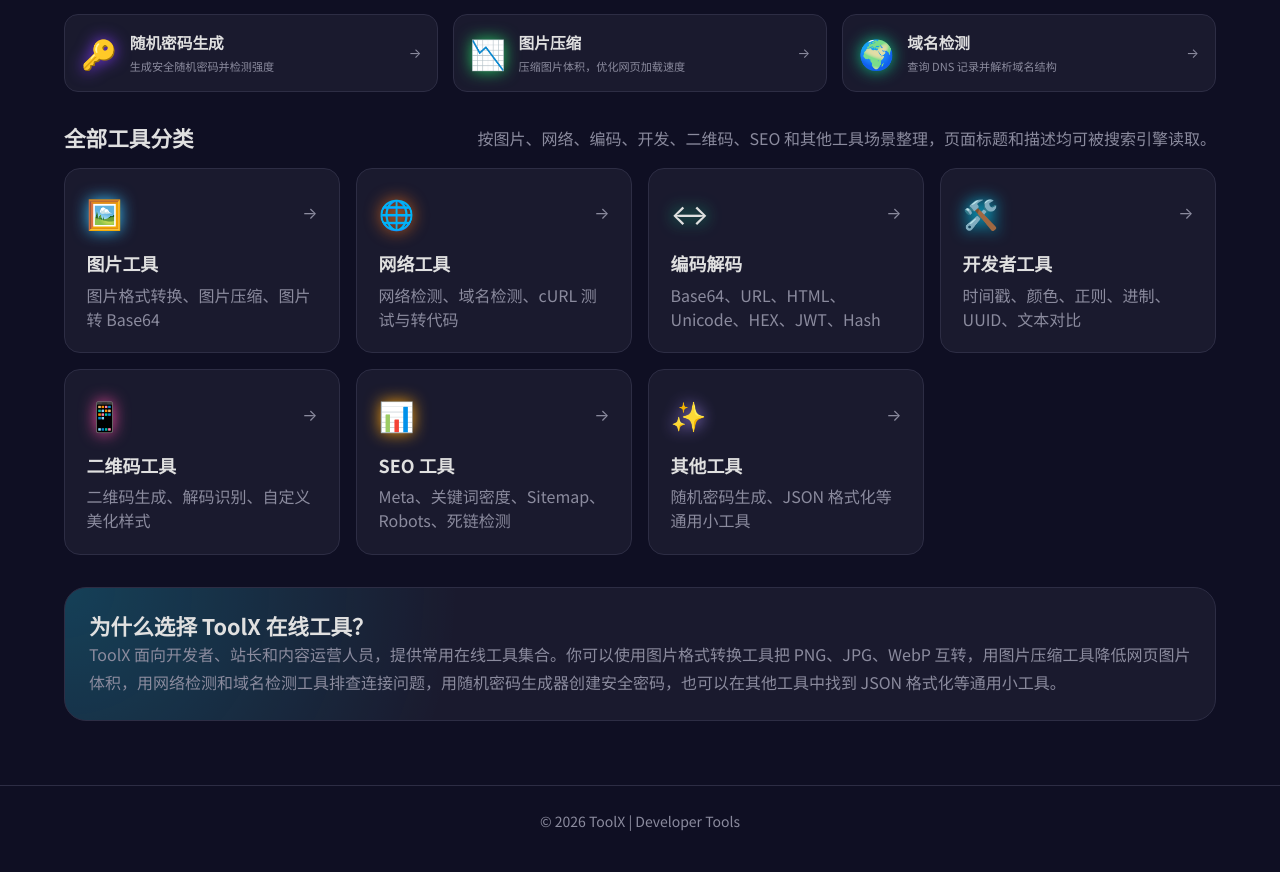
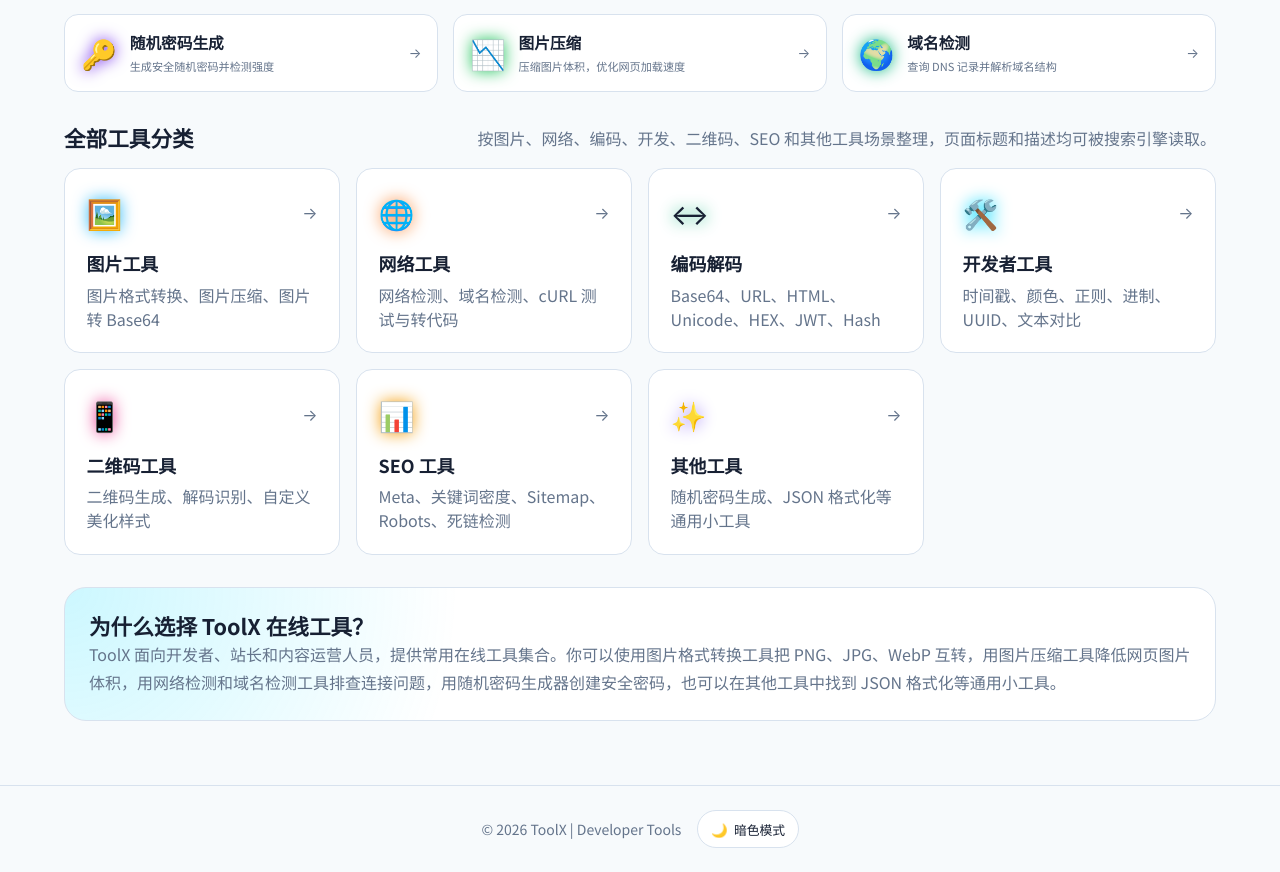
Before and after one commit to kygo8/toolkit, a Nuxt app: page / in a window 1280 px wide. Shown: the part 534-1406 px from the top of the page. Built offline with nearby package versions, Linux system fonts and the light colour scheme.

Commit message:
feat(主题): 添加暗色/亮色主题切换功能
实现主题切换功能，包括：
- 在CSS中定义暗色和亮色主题变量
- 添加主题切换按钮和状态管理
- 支持系统偏好设置和本地存储记忆
- 为所有元素添加平滑的主题切换动画

```diff
--- a/app.vue
+++ b/app.vue
@@ -1,9 +1,10 @@
 <script setup>
-import { ref } from 'vue'
+import { computed, onMounted, ref } from 'vue'
 import { useRoute } from 'vue-router'
 
 const route = useRoute()
 const isMenuOpen = ref(false)
+const theme = ref('dark')
 
 const navItems = [
   { path: '/', label: '首页', icon: '⌂' },
@@ -23,6 +24,33 @@
 const closeMenu = () => {
   isMenuOpen.value = false
 }
+
+const themeLabel = computed(() => theme.value === 'dark' ? '亮色模式' : '暗色模式')
+const themeIcon = computed(() => theme.value === 'dark' ? '☀️' : '🌙')
+
+const applyTheme = (value) => {
+  if (!process.client) return
+  document.documentElement.setAttribute('data-theme', value)
+  document.documentElement.style.colorScheme = value
+}
+
+const setTheme = (value) => {
+  theme.value = value
+  applyTheme(value)
+  if (process.client) {
+    localStorage.setItem('toolx-theme', value)
+  }
+}
+
+const toggleTheme = () => {
+  setTheme(theme.value === 'dark' ? 'light' : 'dark')
+}
+
+onMounted(() => {
+  const savedTheme = localStorage.getItem('toolx-theme')
+  const prefersLight = window.matchMedia?.('(prefers-color-scheme: light)').matches
+  setTheme(savedTheme || (prefersLight ? 'light' : 'dark'))
+})
 </script>
 
 <template>
@@ -34,7 +62,8 @@
           <span class="logo-text">ToolX</span>
         </NuxtLink>
 
-        <button class="menu-toggle" @click="toggleMenu" aria-label="Toggle menu">
+        <div class="header-actions">
+          <button class="menu-toggle" type="button" @click="toggleMenu" aria-label="Toggle menu">
             <span class="hamburger" :class="{ open: isMenuOpen }"></span>
           </button>
 
@@ -52,6 +81,7 @@
             </NuxtLink>
           </nav>
         </div>
+      </div>
     </header>
 
     <main class="main">
@@ -60,6 +90,12 @@
 
     <footer class="footer">
       <p>© 2026 ToolX | Developer Tools</p>
+      <div class="footer-actions">
+        <button class="theme-toggle" type="button" :aria-label="themeLabel" @click="toggleTheme">
+          <span>{{ themeIcon }}</span>
+          <span class="theme-label">{{ themeLabel }}</span>
+        </button>
+      </div>
     </footer>
   </div>
 </template>
@@ -75,7 +111,7 @@
   position: sticky;
   top: 0;
   z-index: 100;
-  background: rgba(15, 15, 35, 0.95);
+  background: var(--header-bg);
   backdrop-filter: blur(12px);
   border-bottom: 1px solid var(--border-color);
 }
@@ -116,6 +152,36 @@
   border: none;
   cursor: pointer;
   padding: 0.5rem;
+}
+
+.header-actions {
+  display: flex;
+  align-items: center;
+  gap: 0.5rem;
+}
+
+.theme-toggle {
+  display: inline-flex;
+  align-items: center;
+  gap: 0.4rem;
+  border: 1px solid var(--border-color);
+  border-radius: 999px;
+  background: var(--card-bg);
+  color: var(--text-color);
+  cursor: pointer;
+  padding: 0.54rem 0.78rem;
+  transition: all 0.25s ease;
+}
+
+.theme-toggle:hover {
+  border-color: var(--primary-color);
+  color: var(--primary-color);
+  box-shadow: 0 6px 18px var(--shadow-color);
+}
+
+.theme-label {
+  font-size: 0.8rem;
+  white-space: nowrap;
 }
 
 .hamburger {
@@ -200,11 +266,20 @@
 }
 
 .footer {
-  text-align: center;
+  display: flex;
+  align-items: center;
+  justify-content: center;
+  gap: 1rem;
+  flex-wrap: wrap;
   padding: 1.5rem;
   color: var(--text-muted);
   font-size: 0.875rem;
   border-top: 1px solid var(--border-color);
+}
+
+.footer-actions {
+  display: inline-flex;
+  align-items: center;
 }
 
 @media (max-width: 900px) {
@@ -218,7 +293,7 @@
     left: 0;
     right: 0;
     flex-direction: column;
-    background: rgba(15, 15, 35, 0.98);
+    background: var(--header-bg);
     border-bottom: 1px solid var(--border-color);
     padding: 1rem;
     gap: 0.5rem;
@@ -238,4 +313,10 @@
     justify-content: center;
   }
 }
+
+@media (max-width: 520px) {
+  .theme-label {
+    display: none;
+  }
+}
 </style>
--- a/src/style.css
+++ b/src/style.css
@@ -8,8 +8,37 @@
   --text-color: #e0e0e0;
   --text-muted: #8b8b9e;
   --border-color: #2d2d44;
+  --header-bg: rgba(15, 15, 35, 0.95);
+  --shadow-color: rgba(0, 217, 255, 0.15);
   --font-mono: 'JetBrains Mono', 'Fira Code', monospace;
   --font-sans: 'Noto Sans SC', -apple-system, BlinkMacSystemFont, sans-serif;
+  color-scheme: dark;
+}
+
+[data-theme="dark"] {
+  --bg-color: #0f0f23;
+  --card-bg: #1a1a2e;
+  --primary-color: #00d9ff;
+  --secondary-color: #7c3aed;
+  --text-color: #e0e0e0;
+  --text-muted: #8b8b9e;
+  --border-color: #2d2d44;
+  --header-bg: rgba(15, 15, 35, 0.95);
+  --shadow-color: rgba(0, 217, 255, 0.15);
+  color-scheme: dark;
+}
+
+[data-theme="light"] {
+  --bg-color: #f7fafc;
+  --card-bg: #ffffff;
+  --primary-color: #0369a1;
+  --secondary-color: #7c3aed;
+  --text-color: #172033;
+  --text-muted: #64748b;
+  --border-color: #d8e2ee;
+  --header-bg: rgba(255, 255, 255, 0.92);
+  --shadow-color: rgba(3, 105, 161, 0.12);
+  color-scheme: light;
 }
 
 *,
@@ -33,6 +62,7 @@
   min-height: 100vh;
   -webkit-font-smoothing: antialiased;
   -moz-osx-font-smoothing: grayscale;
+  transition: background-color 0.25s ease, color 0.25s ease;
 }
 
 #app {
```
Lines whose indentation alone changed are shown as unchanged.
